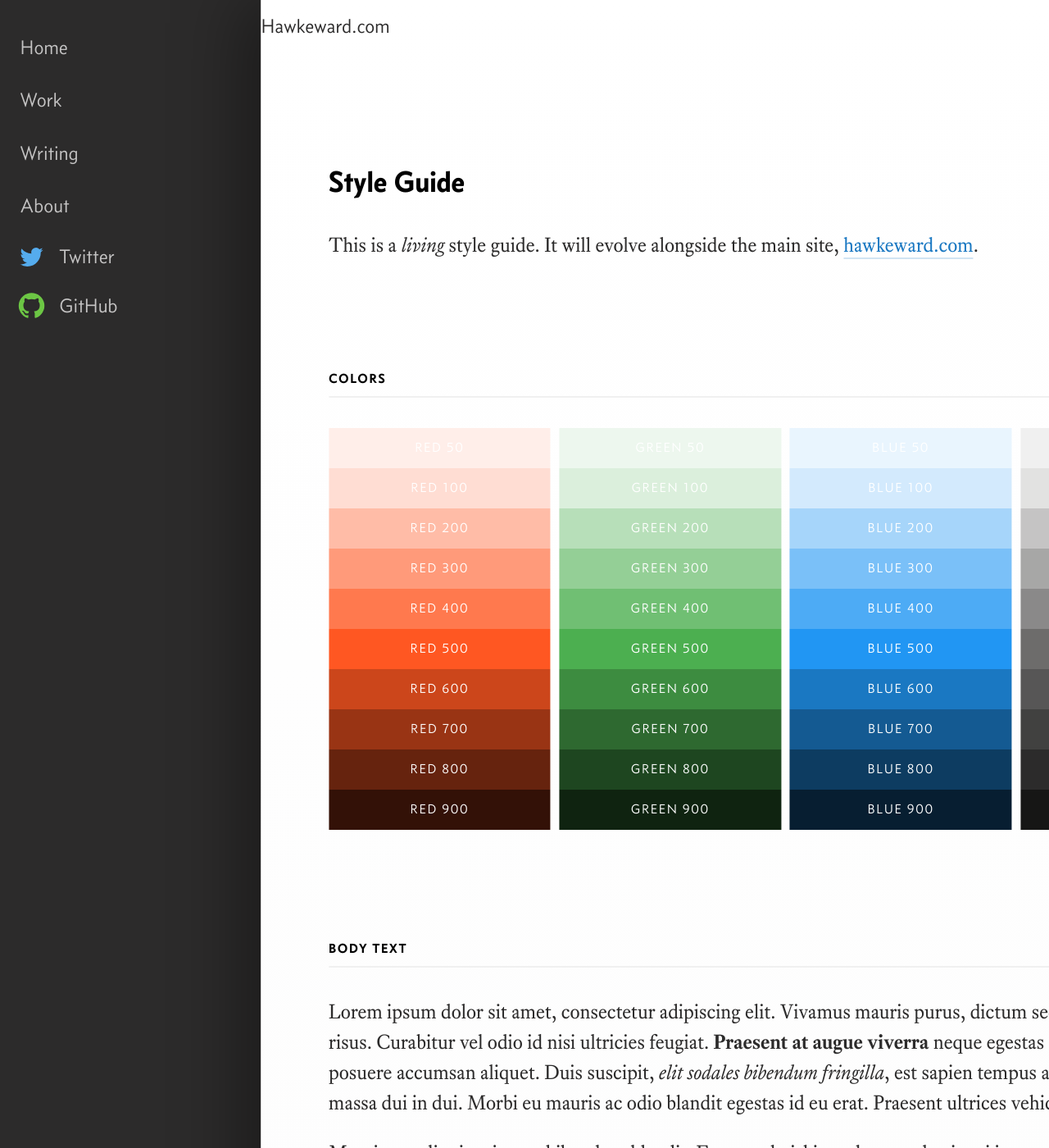
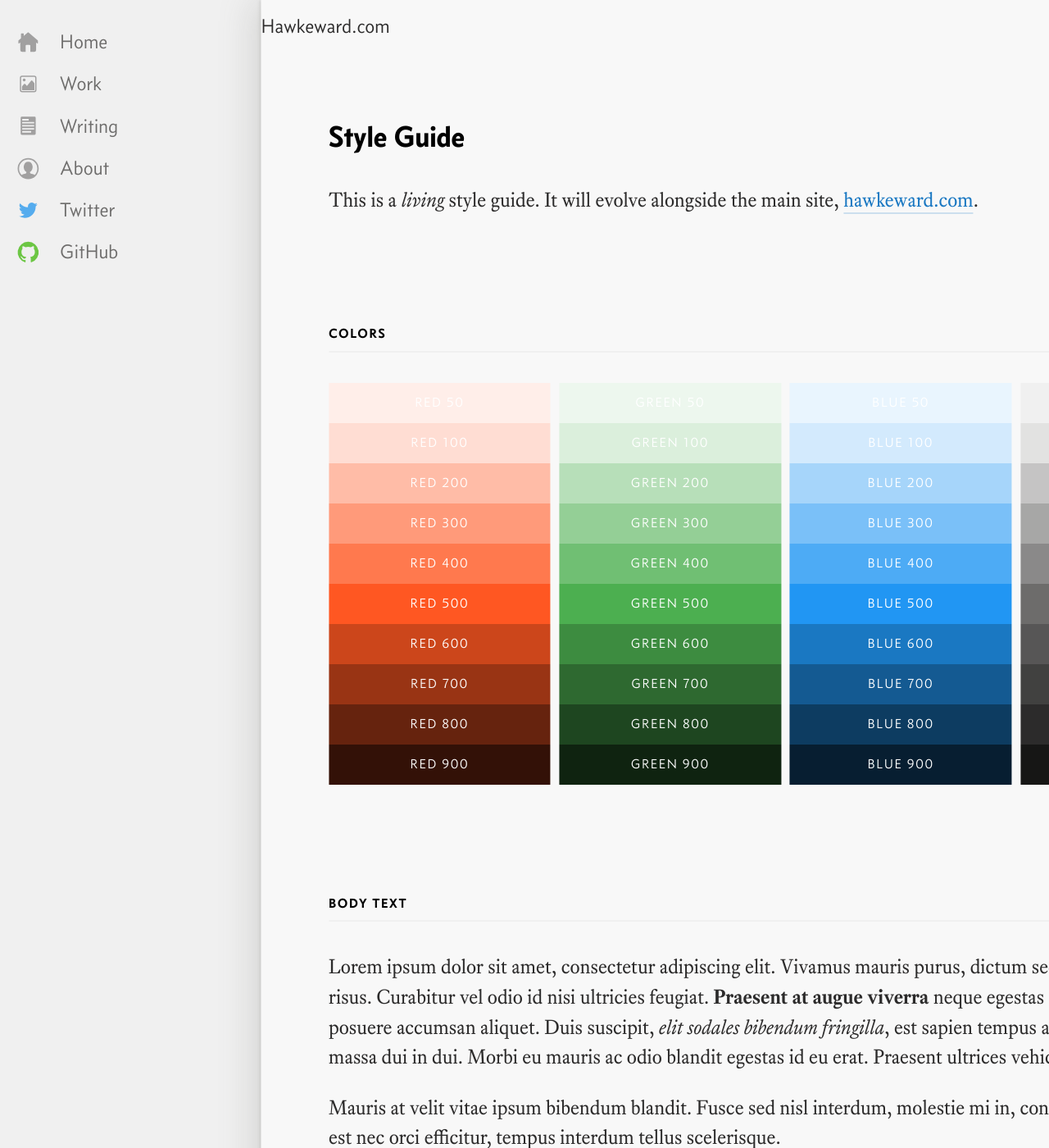
Before and after one commit to whbassignani/whbassignani.github.io, a Jekyll site: the page built from style-guide/index.html, in a window 1280 px wide and 1400 px high. Shown: the whole window at 82% size. Built offline with Jekyll 4.4.1, drawn with Linux system fonts in a browser that asks for light colours.

Commit message:
Updated page/nav colors; adjust page-level markup

```diff
--- a/_data/nav_items.yml
+++ b/_data/nav_items.yml
@@ -5,24 +5,30 @@
     - name: "Home"
       url: /
       class: home
+      icon: <svg><use xlink:href="/images/icons/icon-sprite.svg#icon-home" /></svg>
 
     - name: "Work"
       url: /work
       class: work
+      icon: <svg><use xlink:href="/images/icons/icon-sprite.svg#icon-work" /></svg>
 
     - name: "Writing"
       url: /writing
       class: writing
+      icon: <svg><use xlink:href="/images/icons/icon-sprite.svg#icon-writing" /></svg>
 
     - name: "About"
       url: /about
       class: about
+      icon: <svg><use xlink:href="/images/icons/icon-sprite.svg#icon-about" /></svg>
+
  - category_name: "Social"
    children:
     - name: Twitter
       url: http://www.twitter.com/hawkeward
       class: twitter
       icon: <svg><use xlink:href="/images/icons/icon-sprite.svg#twitter-logo-blue" /></svg>
+
     - name: GitHub
       url: http://www.github.com/whbassignani
       class: github
--- a/_layouts/default.html
+++ b/_layouts/default.html
@@ -3,8 +3,8 @@
 
 {% include header.html %}
 
-  <main class="container">
-    <article class="content {% if page.is_narrow %}torso-narrow{% else %}torso{% endif %}">
+  <main>
+    <article class="container content {% if page.is_narrow %}torso-narrow{% else %}torso{% endif %}">
       <h1 class="content-title">{{ page.title }}</h1>
 
 {% assign this_image = page.banner %}
--- a/scss/_content.scss
+++ b/scss/_content.scss
@@ -1,8 +1,9 @@
 #wrapper {
-  @include box-shadow(-20px 0 80px rgba(0, 0, 0, 0.4));
-  @include css-gradient($white, color(grey, 50));
+  @include box-shadow(-1px 0 4px rgba($color-ui-medium, 0.2), -10px 0 40px rgba($color-ui-medium, 0.2));
+  background-color: $color-background;
+  min-height: 100vh;
+  position: relative;
   z-index: 1;
-  position: relative;
 
   @include transition(
     transform $animation-time-long $easing-out-quint
@@ -49,14 +50,15 @@
     max-width: $max-width-narrow;
   }
 
-.content {
-  padding-top: size(0);
-
-  @media ($bp-s) {
-    padding-top: size(2);
-  }
-
-  @media ($bp-m) {
-    padding-top: size(4);
-  }
-}
+// TO DO: maybe delete this?
+// .content {
+//   padding-top: size(0);
+//
+//   @media ($bp-s) {
+//     padding-top: size(2);
+//   }
+//
+//   @media ($bp-m) {
+//     padding-top: size(4);
+//   }
+// }
--- a/scss/_footer.scss
+++ b/scss/_footer.scss
@@ -1,5 +1,5 @@
 #footer {
-  background-color: color(grey, 50);
+  background-color: $color-ui-subtle;
   font-family: $sans-serif;
   font-size: $type-minus-one;
 
--- a/scss/_header.scss
+++ b/scss/_header.scss
@@ -56,7 +56,7 @@
   height: $toolbar-height;
   line-height: 0;
   position: relative;
-  width: $toolbar-height;
+  width: $toolbar-button-width;
 
   svg {
     @include transition(fill $animation-time);
--- a/scss/_layout.scss
+++ b/scss/_layout.scss
@@ -4,8 +4,13 @@
 }
 
 
+html,
+body {
+  overflow-x: hidden;
+}
+
+
 // Layout styles
 body {
-  background-color: $nav-background-color;
-  overflow-x: hidden;
+  background-color: $color-background-nav;
 }
--- a/scss/_nav.scss
+++ b/scss/_nav.scss
@@ -64,9 +64,10 @@
     background-color $animation-time,
     color $animation-time
   );
-  padding: (size(-1) + rem(1px)) size(0) (size(-1) - rem(1px));
+  // padding: (size(-1) + rem(1px)) size(0) (size(-1) - rem(1px));
+  padding: (size(-6) + rem(1px)) size(-2) (size(-6) - rem(1px));
   border-bottom: 0;
-  color: $color-light-link;
+  color: $color-ui-medium;
   font-family: $sans-serif;
   font-size: size(0);
   line-height: 1;
@@ -81,56 +82,67 @@
     }
   }
 
+  svg {
+    @include transition(fill $animation-time);
+    display: block;
+    fill: $color-icon-default;
+    height: size(2);
+    margin-right: size(-1);
+    transition: fill $animation-time-long;
+    width: size(2);
+  }
+
   &:hover {
-    background-color: rgba($white, 0.2);
-    color: $color-light-link-hover;
+    background-color: rgba($color-interactive-hover, 0.1);
+    color: $color-interactive-hover;
+
+    svg {
+      fill: $color-interactive-hover;
+    }
   }
 
   &:active {
-    color: $color-light-link-active;
+    color: $color-interactive-active;
   }
 }
 
-.nav-link--twitter,
-.nav-link--github {
-  padding: (size(-6) + rem(1px)) size(-2) (size(-6) - rem(1px));
+    // Colorful nav icons
+    //
+    // .nav-link.nav-link--home {
+    //   svg {
+    //     fill: #FDD835;
+    //   }
+    // }
+    //
+    // .nav-link.nav-link--work {
+    //   svg {
+    //     fill: #FB8C00;
+    //   }
+    // }
+    //
+    // .nav-link.nav-link--writing {
+    //   svg {
+    //     fill: #E53935;
+    //   }
+    // }
+    //
+    // .nav-link.nav-link--about {
+    //   svg {
+    //     fill: #7E57C2;
+    //   }
+    // }
 
-  svg {
-    @include transition(fill $animation-time);
-    display: block;
-    height: size(3);
-    margin-right: size(-4);
-    width: size(3);
-  }
-}
-
-  .nav-link--twitter {
-    svg {
-      fill: $color-brand-twitter;
+    .nav-link.nav-link--twitter {
+      svg {
+        fill: $color-brand-twitter;
+      }
     }
 
-    // &:hover {
-    //   background-color: rgba($color-brand-twitter, 0.8);
-    //
-    //   svg {
-    //     fill: $white;
-    //   }
-    // }
-  }
-
-  .nav-link--github {
-    svg {
-      fill: $color-brand-github;
+    .nav-link.nav-link--github {
+      svg {
+        fill: $color-brand-github;
+      }
     }
-
-    // &:hover {
-    //   background-color: rgba($color-brand-github, 0.8);
-    //
-    //   svg {
-    //     fill: $white;
-    //   }
-    // }
-  }
 
 .nav-close-btn {
   @include align-items(center);
@@ -142,7 +154,7 @@
   border: 0;
   height: $toolbar-height;
   position: relative;
-  width: $toolbar-height;
+  width: $toolbar-button-width;
 
   svg {
     @include transition(fill $animation-time);
@@ -150,13 +162,11 @@
     display: block;
     height: 18px;
     width: 18px;
-    fill: lighten($color-interactive, 10%);
+    fill: $color-interactive;
   }
 
-  &:hover {
-    svg {
-      fill: $white;
-    }
+  &:hover svg {
+    fill: $color-interactive-hover;
   }
 
   @media ($bp-when-drawer-expands) {
--- a/scss/components/_misc.scss
+++ b/scss/components/_misc.scss
@@ -2,6 +2,6 @@
 hr {
   @include spacing-standard;
   border: 0;
-  border-bottom: $border-width dotted $color-ui-subtle;
+  border-bottom: $border-width dotted $color-ui-light;
   height: 0;
 }
--- a/scss/components/_tables.scss
+++ b/scss/components/_tables.scss
@@ -17,11 +17,10 @@
     th {
       color: $color-heading;
       font-size: size(-2);
-      padding: calc(#{size(2)/2} + 1px) size(2) calc(#{size(2)/2} - 1px);
     }
 
   tr:nth-child(2n) {
-    background-color: transparentize($color-ui-subtle, 0.5);
+    background-color: transparentize($color-ui-subtle, 0.4);
   }
 
   thead {
--- a/scss/globals/_colors.scss
+++ b/scss/globals/_colors.scss
@@ -10,7 +10,7 @@
 
 // Adjust the color colors
 // First, set the supported values (i.e. darkness/lightness)
-$value-list: 50, 100, 200, 300, 400, 500, 600, 700, 800, 900; // values
+$value-list: 25, 50, 100, 200, 300, 400, 500, 600, 700, 800, 900; // values
 
 // Second, create an empty Sass map
 $color-map: (); // empty map
--- a/scss/globals/_functions.scss
+++ b/scss/globals/_functions.scss
@@ -77,7 +77,7 @@
 
 
 /**
- * Get a size value (in ems) from the modular scale
+ * Get a size value (in rems) from the modular scale
  * -----------------------------------------------------------------------------
  * @param   number      $tier-number    How far up the scale to go
  * @return  number      -               Size, in rems
@@ -97,3 +97,26 @@
     @return false;
   }
 }
+
+
+/**
+ * Get a size value (in ems) from the modular scale
+ * -----------------------------------------------------------------------------
+ * @param   number      $tier-number    How far up the scale to go
+ * @return  number      -               Size, in ems
+ */
+
+@function size-in-ems($tier-number) {
+  @if $type-ratio {
+    @if $tier-number < 0 {
+      @return 1em / power($type-ratio, ($tier-number * -1));
+    } @else {
+      @return 1em * power($type-ratio, $tier-number);
+    }
+  }
+
+  @else {
+    @warn "Unfortunately, `$type-ratio` is not a valid number.";
+    @return false;
+  }
+}
--- a/scss/globals/_variables.scss
+++ b/scss/globals/_variables.scss
@@ -1,5 +1,5 @@
 // Theme colors
-$color-background:            $white;
+$color-background:            color(grey, 25);
 $color-ui-dark:               color(grey, 800);
 $color-ui-medium:             color(grey, 500);
 $color-ui-light:              color(grey, 200);
@@ -13,14 +13,19 @@
 $color-interactive-hover:     lighten($color-interactive, 10%);
 $color-interactive-active:    darken($color-interactive, 10%);
 
+// TO DO: maybe delete this?
 $color-light-link:            color(grey, 200);
 $color-light-link-hover:      lighten($color-light-link, 20%);
 $color-light-link-active:     darken($color-light-link, 20%);
 
 $color-border:                $color-ui-light;
 
+// TO DO: delete one of these
+$color-icon-default:          #99997a;
+$color-icon-default:          rgba($color-ui-medium, 0.6);
+
 $header-background-color:     color(grey, 700);
-$nav-background-color:        $color-ui-dark;
+$color-background-nav:        $color-ui-subtle;
 
 $color-brand-github:          #6cc644;
 $color-brand-twitter:         #55acee;
@@ -77,6 +82,7 @@
 $border-width:                2px;
 $border-radius:               6px;
 $toolbar-height:              2.5rem;
+$toolbar-button-width:        2.7rem;
 $max-width-sidebar:           size(14);
 $max-width-narrow:            size(18);
 $max-width-wide:              size(20);
--- a/scss/typography/_misc.scss
+++ b/scss/typography/_misc.scss
@@ -2,7 +2,7 @@
 code {
   @include border-radius;
   @include spacing-standard;
-  background-color: $color-ui-subtle;
+  background-color: $white;
   font-size: size(-1);
   padding: size(-4);
 
@@ -17,5 +17,5 @@
   @include spacing-standard;
   padding: size(0);
   width: auto;
-  background-color: color(grey, 50);
+  background-color: $white;
 }
--- a/scss/typography/_quotes.scss
+++ b/scss/typography/_quotes.scss
@@ -1,7 +1,7 @@
 // Blockquotes
 blockquote {
   @include spacing-standard;
-  border-left: size(-6) solid $color-ui-subtle;
+  border-left: size(-6) solid rgba($color-ui-light, 0.4);
   color: $color-text-faded;
   font-size: size(0);
   padding: 0 0 0 size(0);
@@ -13,12 +13,16 @@
   @include border-radius;
   @include soft-box-shadow;
   @include spacing-standard;
-  background-color: $color-ui-subtle;
+  background-color: $white;
   font-family: $sans-serif;
   font-size: size(0);
   padding: size(0);
 
-  p {
+  p:first-child {
+    margin-top: 0;
+  }
+
+  p:last-child {
     margin-bottom: 0;
   }
 }
```
Also changed, not shown: images/icons/icon-sprite.svg.
